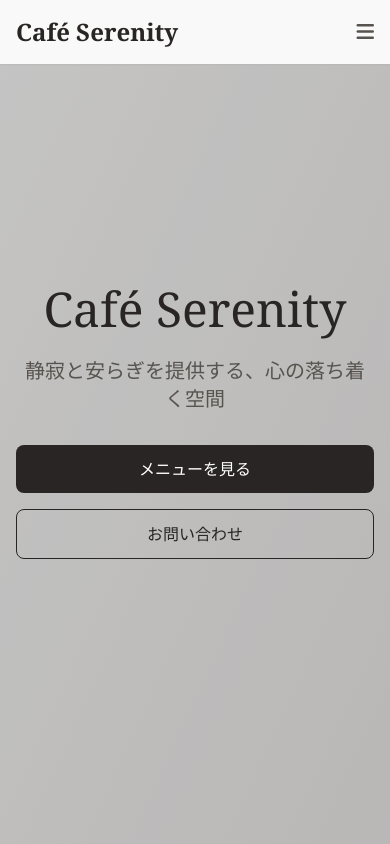
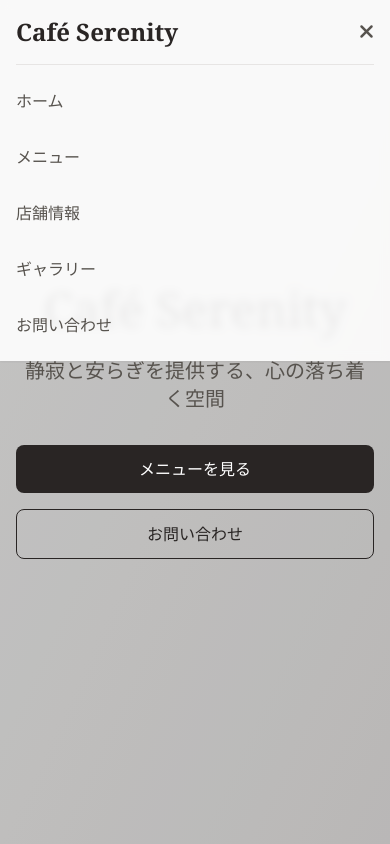
Before and after one commit to rin-teaholic/cafe-serenity, a plain HTML site: page index.html in a window 390 px wide. Both pictures are taken after a click on the button 365 px from the left and 32 px from the top of the page. Shown: the top 844 px of the page. Drawn offline with nearby package versions, Linux system fonts and the light colour scheme.

Commit message:
Add mobile menu functionality with smooth animations

```diff
--- a/index.html
+++ b/index.html
@@ -43,9 +43,22 @@
                     <a href="#contact" class="text-stone-600 hover:text-stone-800 transition-colors">お問い合わせ</a>
                 </div>
                 <div class="md:hidden">
-                    <button class="text-stone-600 hover:text-stone-800">
+                    <button id="mobile-menu-button" class="text-stone-600 hover:text-stone-800 transition-colors">
                         <i class="fas fa-bars text-xl"></i>
                     </button>
+                </div>
+            </div>
+
+            <!-- Mobile Menu -->
+            <div id="mobile-menu" class="md:hidden hidden">
+                <div class="py-4 border-t border-stone-200">
+                    <div class="flex flex-col space-y-4">
+                        <a href="#home" class="text-stone-600 hover:text-stone-800 transition-colors py-2">ホーム</a>
+                        <a href="#menu" class="text-stone-600 hover:text-stone-800 transition-colors py-2">メニュー</a>
+                        <a href="#about" class="text-stone-600 hover:text-stone-800 transition-colors py-2">店舗情報</a>
+                        <a href="#gallery" class="text-stone-600 hover:text-stone-800 transition-colors py-2">ギャラリー</a>
+                        <a href="#contact" class="text-stone-600 hover:text-stone-800 transition-colors py-2">お問い合わせ</a>
+                    </div>
                 </div>
             </div>
         </div>
@@ -360,6 +373,41 @@
             easing: 'ease-in-out',
             once: true
         });
+
+        // Mobile Menu Functionality
+        document.addEventListener('DOMContentLoaded', function() {
+            const mobileMenuButton = document.getElementById('mobile-menu-button');
+            const mobileMenu = document.getElementById('mobile-menu');
+            const menuIcon = mobileMenuButton.querySelector('i');
+
+            mobileMenuButton.addEventListener('click', function() {
+                mobileMenu.classList.toggle('hidden');
+
+                // Change icon
+                if (mobileMenu.classList.contains('hidden')) {
+                    menuIcon.className = 'fas fa-bars text-xl';
+                } else {
+                    menuIcon.className = 'fas fa-times text-xl';
+                }
+            });
+
+            // Close menu when clicking on a link
+            const mobileMenuLinks = mobileMenu.querySelectorAll('a');
+            mobileMenuLinks.forEach(link => {
+                link.addEventListener('click', function() {
+                    mobileMenu.classList.add('hidden');
+                    menuIcon.className = 'fas fa-bars text-xl';
+                });
+            });
+
+            // Close menu when clicking outside
+            document.addEventListener('click', function(event) {
+                if (!mobileMenuButton.contains(event.target) && !mobileMenu.contains(event.target)) {
+                    mobileMenu.classList.add('hidden');
+                    menuIcon.className = 'fas fa-bars text-xl';
+                }
+            });
+        });
     </script>
 </body>
 </html>
```
